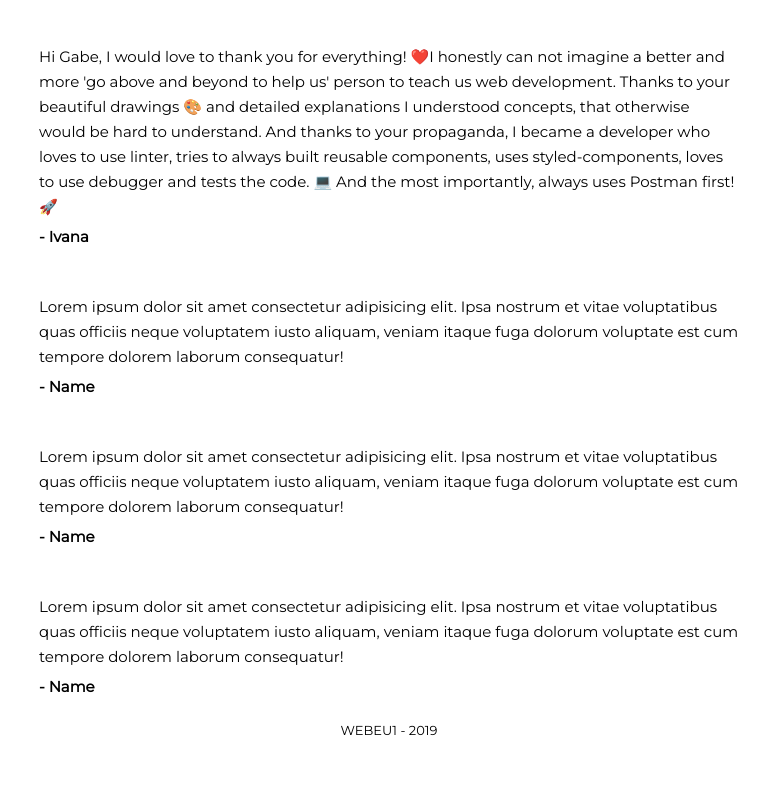
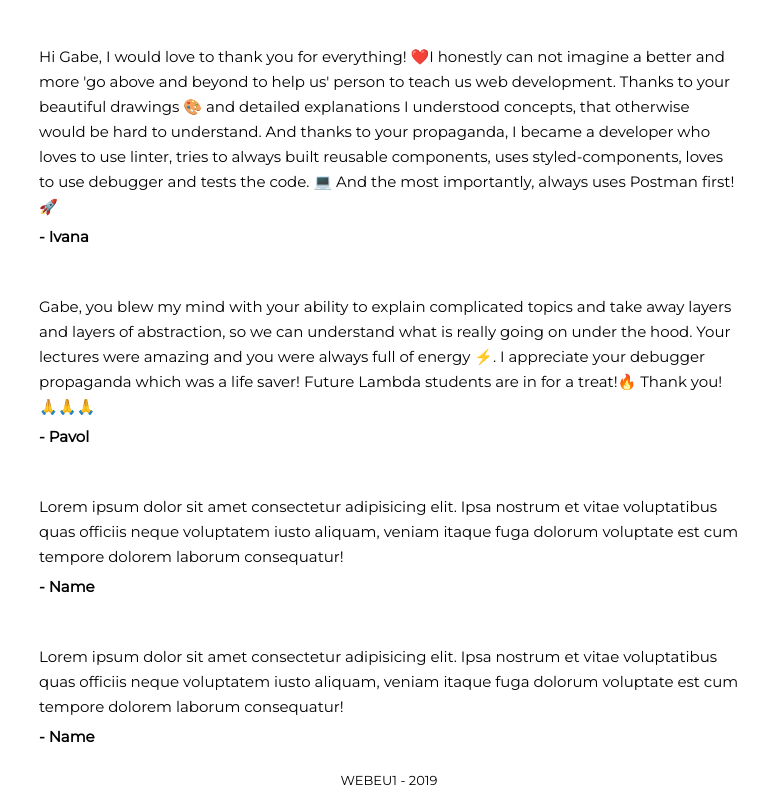
Before and after one commit to Pav0l/thank_you, a website: page public/index.html in a window 1280 px wide. Shown: the part 136-924 px from the top of the page, without its empty margins (251-1028 px from the left). Before the commit the page ends 874 px from the top, so only its background shows below. Drawn offline with Linux system fonts and the light colour scheme.

Commit message:
Add new message

```diff
--- a/public/index.html
+++ b/public/index.html
@@ -33,12 +33,14 @@
       </div>
       <div class="msg">
         <p class="msg-text">
-          Lorem ipsum dolor sit amet consectetur adipisicing elit. Ipsa nostrum
-          et vitae voluptatibus quas officiis neque voluptatem iusto aliquam,
-          veniam itaque fuga dolorum voluptate est cum tempore dolorem laborum
-          consequatur!
+          Gabe, you blew my mind with your ability to explain complicated topics
+          and take away layers and layers of abstraction, so we can understand
+          what is really going on under the hood. Your lectures were amazing and
+          you were always full of energy ⚡. I appreciate your debugger
+          propaganda which was a life saver! Future Lambda students are in for a
+          treat!🔥 Thank you!🙏🙏🙏
         </p>
-        <div class="msg-name">- Name</div>
+        <div class="msg-name">- Pavol</div>
       </div>
       <div class="msg">
         <p class="msg-text">
```
